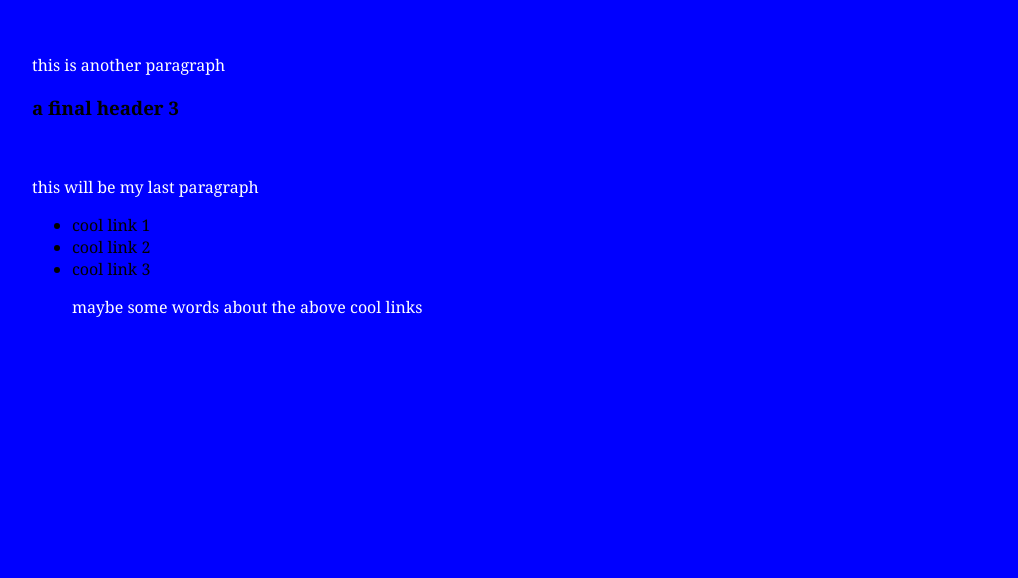
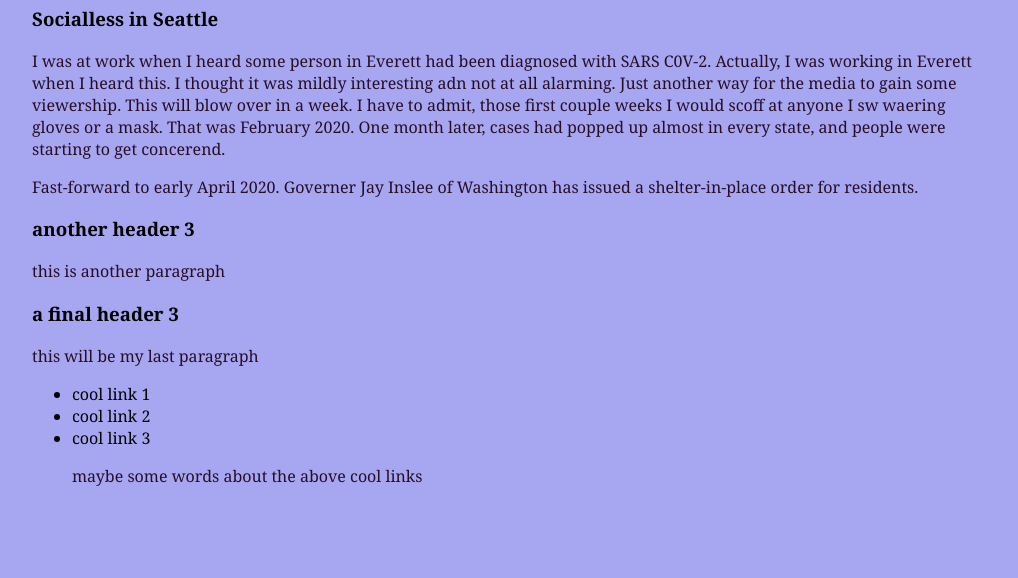
Before and after one commit to JRedmon1698/class-project, a plain HTML site: page index.html in a window 1280 px wide. Shown: the part 222-800 px from the top of the page, without its empty margins (128-1146 px from the left). Drawn offline with Linux system fonts and the light colour scheme.

Commit message:
local css and html content changes

```diff
--- a/index.html
+++ b/index.html
@@ -1,7 +1,7 @@
 <!DOCTYPE html>
 <html lang="en">
 <header>
-    <h1>Living In the Age of COVID: Random Observations</h1>
+    <h1>Living in the Age of COVID: Random Observations</h1>
     <link rel="stylesheet" href="style.css">
     <img src="images/tree.jpg" alt="description of image">
     <nav>
@@ -17,18 +17,26 @@
 <main>
     <script src="js/app.js"></script>
     <section>
-        <h3>Header 3</h3>
-        <img src="" alt="">
-        <p>This is a paragraph</p>
+        <h3 id="firstH3">Socialless in Seattle</h3>
+        <!-- <img src="" alt=""> -->
+        <p>I was at work when I heard some person in Everett had been diagnosed with SARS C0V-2.
+            Actually, I was working in Everett when I heard this. I thought it was mildly interesting adn not at all alarming.
+            Just another way for the media to gain some viewership. This will blow over in a week.
+            I have to admit, those first couple weeks I would scoff at anyone I sw waering gloves or a mask.
+            That was February 2020. One month later, cases had popped up almost in every state, and people were starting to get concerend.
+        </p>
+        <p>
+            Fast-forward to early April 2020. Governer Jay Inslee of Washington has issued a shelter-in-place order for residents.
+        </p>
     </section>
     <section>
         <h3>another header 3</h3>
-        <img src="" alt="">
+        <!-- <img src="" alt=""> -->
         <p>this is another paragraph</p>
     </section>
     <section>
         <h3>a final header 3</h3>
-        <img src="" alt="">
+        <!-- <img src="" alt=""> -->
         <p>this will be my last paragraph</p>
     </section>
 </main>
--- a/style.css
+++ b/style.css
@@ -3,19 +3,25 @@
 } */
 
 p {
-    color: white;
+    color: rgb(39, 14, 39);
     background-color: none;
+}
+
+img {
+    /* float: left; */
+    margin-left: 1px;
+    margin-bottom: 70px;
 }
 
 body {
     margin: 0px auto;
     width: 960px;
     font-family: Cambria, Cochin, Georgia, Times, 'Times New Roman', serif;
-    background-color: blue;
+    background-color: rgb(167, 167, 241);
 }
 
 header {
-    height: 200 px
+    /* height: 200 px */
 }
 
 header > img {
@@ -28,6 +34,10 @@ header > img {
 header > h1 {
     margin: 10px;
     text-align: center;
+}
+
+#firstH3 {
+    margin-top: 175px;
 }
 
 header > nav {
```
